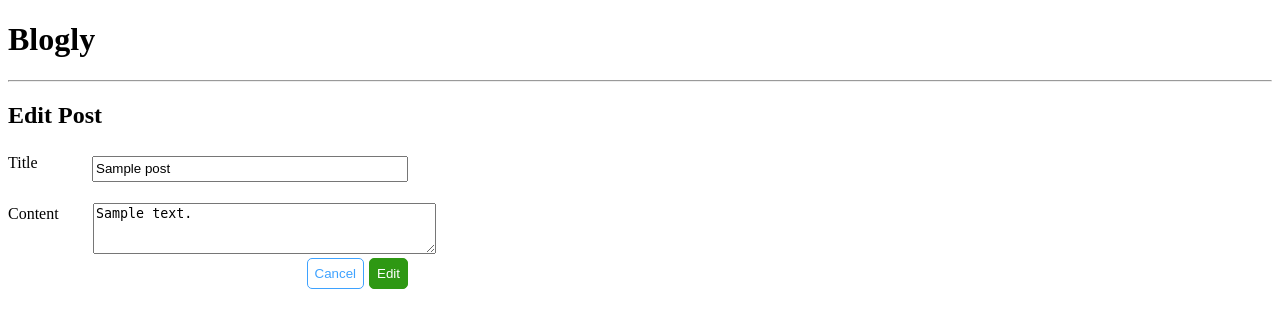
After one commit to NSoucier/Blogly-SQLAlchemy, a Flask app: page /posts/1/edit in a window 1280 px wide. The commit adds this page. Shown: the top 328 px of the page. Run offline with Flask 3, Linux system fonts and the light colour scheme; tables that the repository leaves empty hold one stand-in row (values such as "Sample post").

Commit message:
started part two of exercise

```diff
--- a/app.py
+++ b/app.py
@@ -2,7 +2,7 @@
 # adapted to match JesseB's structure since I needed to create another instance of the app for testing (description saved in slack DMs)
 
 from flask import Flask, request, redirect, render_template
-from models import db, connect_db, User
+from models import db, connect_db, User, Post
 from flask_debugtoolbar import DebugToolbarExtension
 
 def create_app(database_name, testing=False):
@@ -53,19 +53,19 @@ def create_app(database_name, testing=False):
     @app.route('/users/<int:user_id>')
     def show_user(user_id):
         """ Show information about specific user """
-        user = User.query.get(user_id)
+        user = User.query.get_or_404(user_id)
         return render_template('user_details.html', id=user_id, user=user)
 
     @app.route('/users/<int:user_id>/edit')
     def edit_user_form(user_id):
         """ Show edit page for a user """
-        user = User.query.get(user_id)
+        user = User.query.get_or_404(user_id)
         return render_template('edit_user.html', id=user_id, user=user)
 
     @app.route('/users/<int:user_id>/edit', methods=['POST'])
     def edits_user(user_id):
         """ Process edit form """
-        user = User.query.get(user_id)
+        user = User.query.get_or_404(user_id)
         user.first_name = request.form['first']
         user.last_name = request.form['last']
         user.image_url = request.form['url']
@@ -81,11 +81,64 @@ def create_app(database_name, testing=False):
         db.session.commit()
         return redirect('/users')
 
+    @app.route('/users/<int:user_id>/posts/new')
+    def new_post_form(user_id):
+        """ Show form to add post for that user """
+        user = User.query.get_or_404(user_id)
+        name = user.get_full_name()
+
+        return render_template('new_post.html', id=user_id, name=name)
+
+    @app.route('/users/<int:user_id>/posts/new', methods=['POST'])
+    def create_new_post(user_id):
+        """ Create new post """
+        title = request.form['title']
+        content = request.form['content']
+        post = Post(title=title, content=content, user_id=user_id)
+        db.session.add(post)
+        db.session.commit()
+
+        return redirect(f'/users/{user_id}')
+
+    @app.route('/posts/<int:post_id>')
+    def show_post(post_id):
+        """ Show a post """
+        post = Post.query.get_or_404(post_id)
+
+        return render_template('post_details.html', post=post)
+
+    @app.route('/posts/<int:post_id>/edit')
+    def edit_post_form(post_id):
+        """ Show form to edit a post """
+        post = Post.query.get_or_404(post_id)
+
+        return render_template('edit_post.html', post=post)
+
+    @app.route('/posts/<int:post_id>/edit', methods=['POST'])
+    def edit_post(post_id):
+        """ Handle edit post form """
+        post = Post.query.get_or_404(post_id)
+        post.title = request.form['title']
+        post.content = request.form['content']
+
+        db.session.add(post)
+        db.session.commit()
+
+        return redirect(f'/posts/{post_id}')
+
+    @app.route('/posts/<int:post_id>/delete', methods=['POST'])
+    def delete_post(post_id):
+        """ Deletes post """
+        post = Post.query.get_or_404(post_id)
+        user_id = post.user.id
+        Post.query.filter_by(id=post_id).delete()
+        db.session.commit()
+        return redirect(f'/users/{user_id}')
+
     return app
 
 
-if __name__ == '__main__':
-    print('((((((((((((((()))))))))))))))')
+if __name__ == 'app':
     app = create_app('blogly')   # Here we are creating an instance of "app"
     connect_db(app)                # We call "connect_db(app)" here
     app.run(debug=True)
--- a/static/app.css
+++ b/static/app.css
@@ -1,8 +1,9 @@
 img {
-    width: 100px;
-    height: 100px;
+    width: 160px;
+    height: 160px;
     float: left;
     padding-right: 20px;
+    padding-bottom: 100%;
 }
 
 a {
@@ -33,21 +34,21 @@ a {
 
 #cancel {
     border: 1px solid rgb(62, 162, 255);
-    background-color: rgb(255, 255, 255);
-    color: rgb(62, 162, 255);
+    background-color: rgb(62, 162, 255);
+    color: rgb(255 255 255);
     border-radius: 5px;
     padding: 7px;
+    margin-right: 5px;
     float: right;
-    position: absolute;
-    left: 215px;
 }
 
 #edit{
     all: unset;
-    background-color: rgb(39, 140, 235);
+    background-color: rgb(62, 162, 255);
     color: white;
     border-radius: 5px;
     padding: 7px;
+    margin: 2px;
     outline: none;
 }
 
@@ -60,6 +61,16 @@ a {
     outline: none;
 }
 
+#addpost {
+    border: 1px solid rgb(46, 152, 19);
+    background-color: rgb(46, 152, 19);
+    color: white;
+    border-radius: 5px;
+    padding: 7px;
+    outline: none;
+    float: right;
+}
+
 label {
     margin-bottom: 10px;
 }
@@ -69,3 +80,51 @@ input {
     margin-top: 7px;
     width: 300px;
 }
+
+#posts {
+    position: relative;
+    left: 30px;
+}
+
+#newpostform {
+    width: 400px;
+}
+
+#posttitle {
+    float: right;
+    width: 308px;
+    height: 20px;
+}
+
+#postcontent {
+    position: relative;
+    left: 85px;
+}
+
+#content {
+    position: relative;
+    top: 20px;
+}
+
+#title {
+    position: relative;
+    top: 5px;
+}
+
+#cancelpost {
+    border: 2px solid rgb(62, 162, 255);
+    background-color: rgb(255, 255, 255);
+    color: rgb(62, 162, 255);
+    border-radius: 5px;
+    padding: 8px;
+}
+
+#canceledit {
+    border: 1px solid rgb(62, 162, 255);
+    background-color: rgb(255, 255, 255);
+    color: rgb(62, 162, 255);
+    border-radius: 5px;
+    padding: 7px;
+    margin-right: 5px;
+    float: right;
+}
--- /dev/null
+++ b/templates/edit_post.html
@@ -0,0 +1,18 @@
+{% extends 'base.html' %}
+
+{% block content %}
+
+<h2>Edit Post</h2>
+
+<form action="" id="newpostform">
+    <label for="" id="title">Title</label>
+    <input type="text" name="title" id="posttitle" value="{{post.title}}"> <br> <br>
+
+    <label id="content" for="">Content</label>
+    <textarea name="content" id="postcontent" cols="40" rows="3">{{post.content}}</textarea> <br>
+
+    <button formaction="/posts/{{post.id}}/edit" formmethod="POST" id="addpost">Edit</button>
+    <button formaction="/posts/{{post.id}}" id="canceledit">Cancel</button>
+</form>
+
+{% endblock %}
--- a/tests.py
+++ b/tests.py
@@ -17,7 +17,7 @@
 #         db.create_all()
 
 # Use test database and don't clutter tests with SQL
-# app.config['SQLALCHEMY_DATABASE_URI'] = 'postgresql:///blogly_tests'
+# app.config['SQLALCHEMY_DATABASE_URI'] = 'postgresql:///blogly_test'
 # app.config['SQLALCHEMY_ECHO'] = False
 
 # # Make Flask errors be real errors, rather than HTML pages with error info
```
Also changed, not shown: models.py (+25 -4 lines), templates/new_post.html (added, +18 -0 lines), templates/post_details.html (added, +15 -0 lines), templates/user_details.html (+14 -0 lines).
